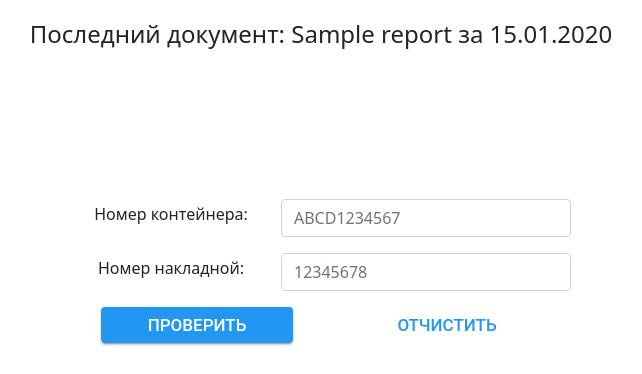
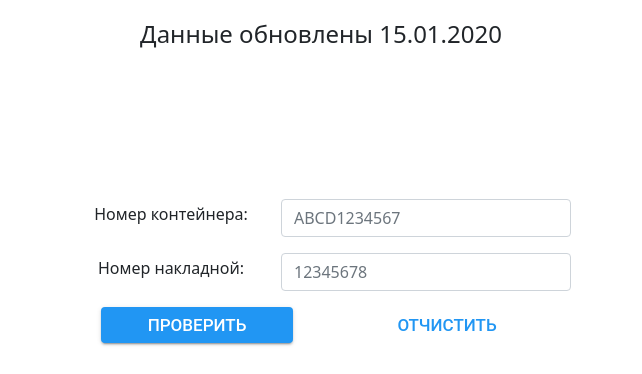
Before and after one commit to Vladiuse/rw, a Django app: template rw/containers/templates/containers/container_dislocation.html in a window 1280 px wide. Shown: the part 77-451 px from the top of the page, without its empty margins (319-961 px from the left). Run offline with Django 3.2, Linux system fonts and the light colour scheme; the template is opened without the code that fills it: most values are stand-ins (such as "Sample title", 1, 10 or a date in 2020); some libraries are stand-ins or nearby versions.

Commit message:
fix sematnic in messages on template

```diff
--- a/rw/containers/templates/containers/container_dislocation.html
+++ b/rw/containers/templates/containers/container_dislocation.html
@@ -57,7 +57,7 @@
         width: 100%;
     }
 </style>
-<h4 class="text-center">Последний документ: {{report.name}} за {{report.document_date|date:"d.m.Y"}}</h4>
+<h4 class="text-center">Дaнные обновлены {{report.document_date|date:"d.m.Y"}}</h4>
 <div class="container">
     <div id="result" class="text-center">
         <h3 style="display: none;"></h3>
--- a/rw/containers/views.py
+++ b/rw/containers/views.py
@@ -258,7 +258,7 @@ def container_dislocation(request):
             client_row = ClientContainerRow.objects.get(document=last_client_report, send_number=send_number,
                                                         container=container)
             if client_row.area:
-                area_text =  f'{client_row.area}й  участок'
+                area_text =  f'{client_row.area} участок'
                 if client_row.area < 34:
                     area_type = 'кран'
                 else:
```
